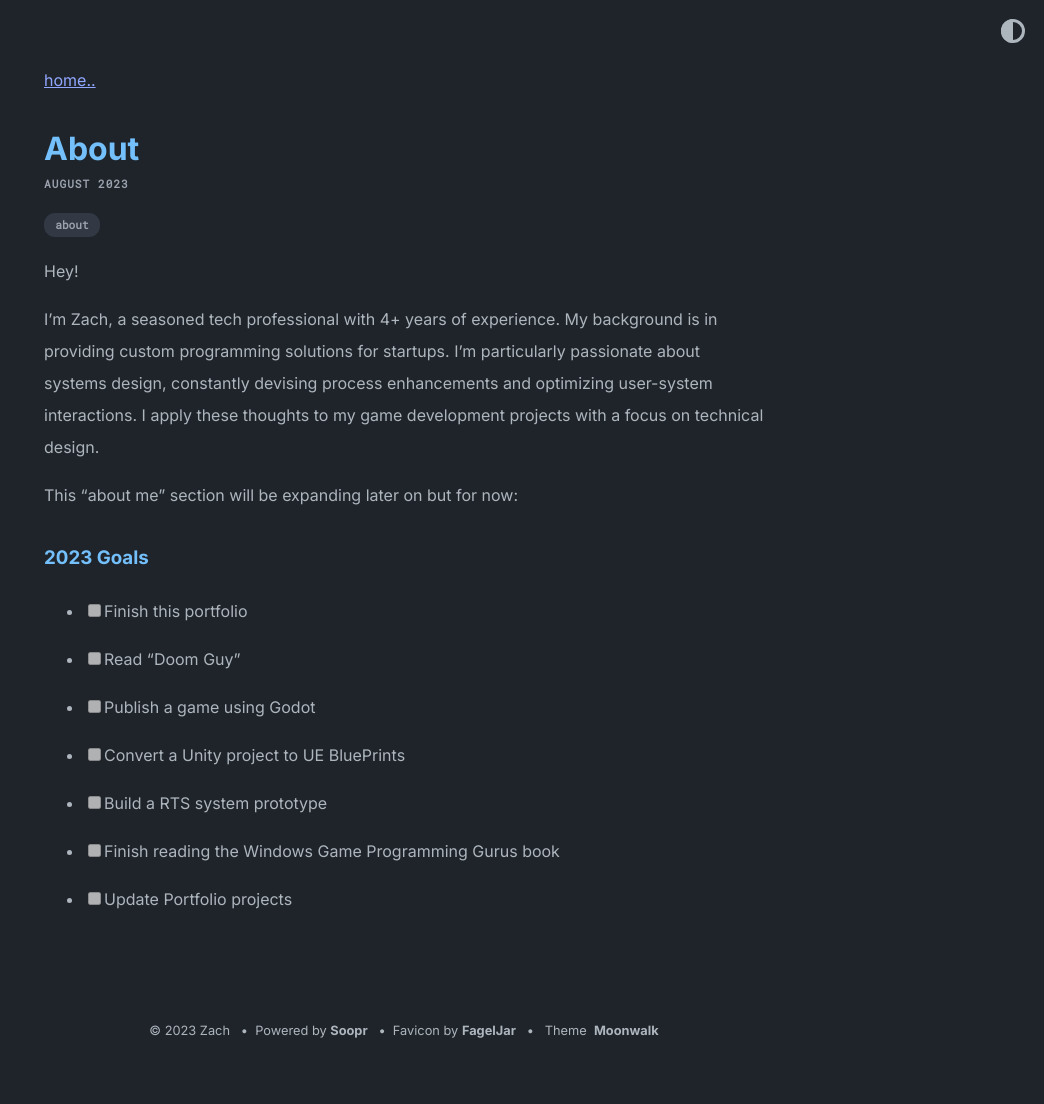
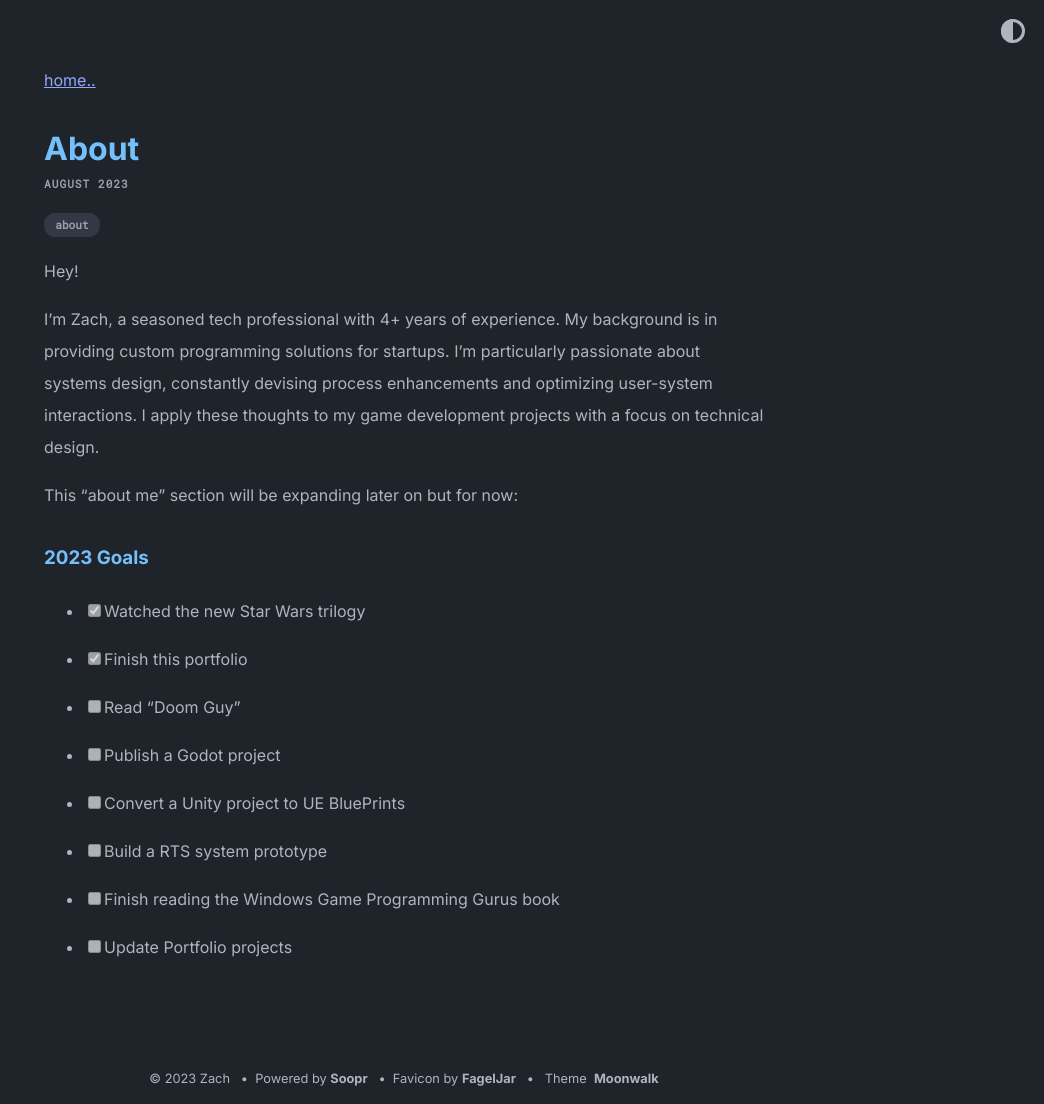
Before and after one commit to zbaileydev/zbaileydev.github.io, a Jekyll site: the page built from _posts/2023-08-09-about.md, in a window 1280 px wide. Shown: the whole page, without its empty margins (236-1280 px from the left). Built offline with Jekyll 4.4.1, drawn with Linux system fonts in a browser that asks for light colours; Markdown is read by kramdown in place of the engine named in the settings; before the commit the page ends 1056 px from its top, so only the background shows below that.

Commit message:
Update 2023-08-09-about.md

```diff
--- a/_posts/2023-08-09-about.md
+++ b/_posts/2023-08-09-about.md
@@ -11,11 +11,13 @@ This "about me" section will be expanding later on but for now:
 
 ### 2023 Goals
 
-- [ ] Finish this portfolio
+- [x] Watched the new Star Wars trilogy
+
+- [x] Finish this portfolio
 
 - [ ] Read "Doom Guy"
 
-- [ ] Publish a game using Godot
+- [ ] Publish a Godot project
 
 - [ ] Convert a Unity project to UE BluePrints
 
```
